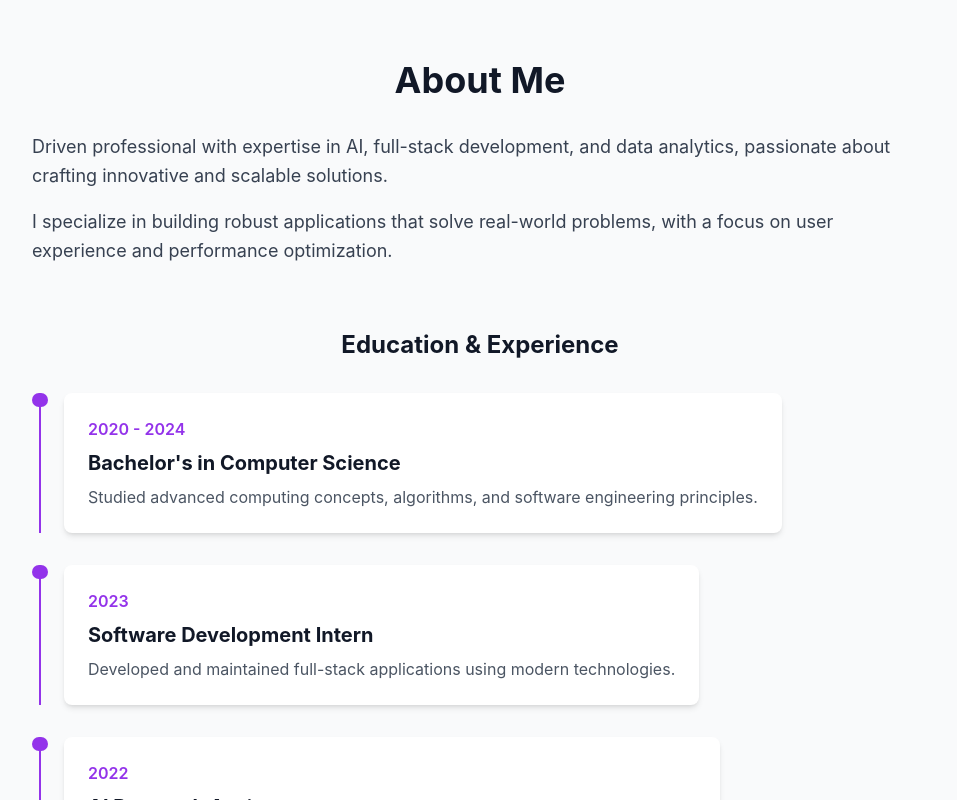
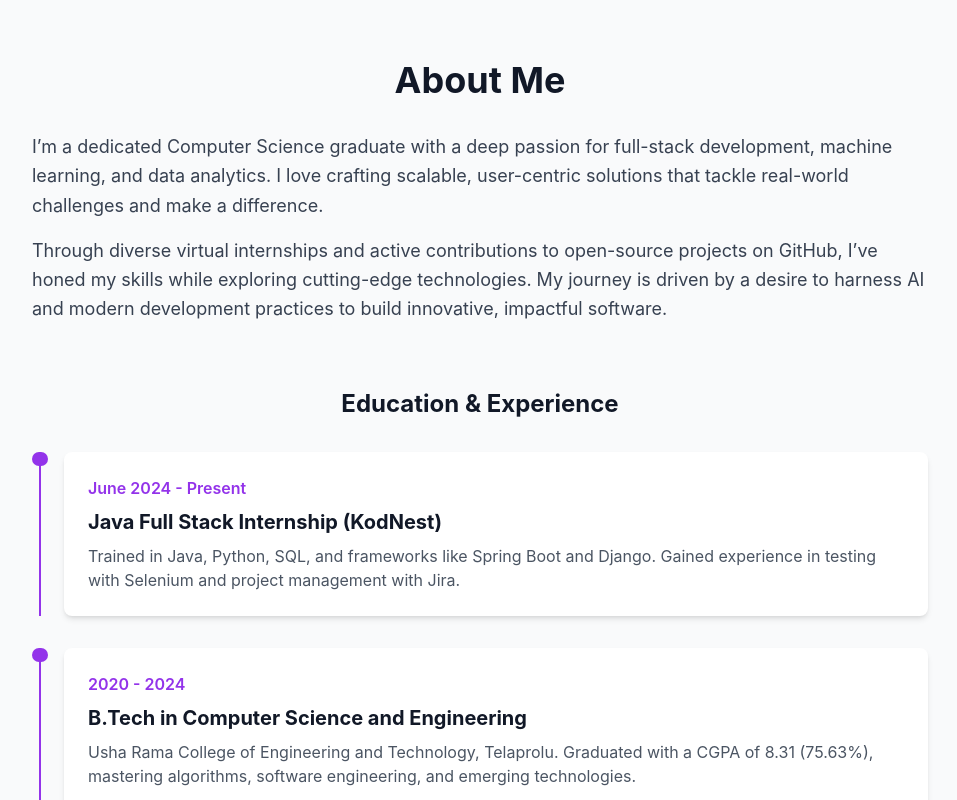
Before and after one commit to Ganeshneelakantam/Ganesh-s-Portfolio, a React (Vite) app: page / in a window 1280 px wide. Shown: the part 820-1620 px from the top of the page, without its empty margins (160-1117 px from the left). Built offline with nearby package versions, Linux system fonts and the light colour scheme.

Commit message:
Update About.tsx

```diff
--- a/src/components/About.tsx
+++ b/src/components/About.tsx
@@ -50,12 +50,14 @@ const About = () => {
 
           <div className="mb-12 text-gray-700 dark:text-gray-300 text-lg leading-relaxed">
             <p className="mb-4">
-              Driven professional with expertise in AI, full-stack development, and data analytics,
-              passionate about crafting innovative and scalable solutions.
+              I’m a dedicated Computer Science graduate with a deep passion for full-stack development,
+              machine learning, and data analytics. I love crafting scalable, user-centric solutions that
+              tackle real-world challenges and make a difference.
             </p>
             <p>
-              I specialize in building robust applications that solve real-world problems,
-              with a focus on user experience and performance optimization.
+              Through diverse virtual internships and active contributions to open-source projects on GitHub,
+              I’ve honed my skills while exploring cutting-edge technologies. My journey is driven by a desire
+              to harness AI and modern development practices to build innovative, impactful software.
             </p>
           </div>
 
@@ -64,19 +66,24 @@ const About = () => {
 
             <div className="mt-8">
               <TimelineItem
-                year="2020 - 2024"
-                title="Bachelor's in Computer Science"
-                description="Studied advanced computing concepts, algorithms, and software engineering principles."
+                year="June 2024 - Present"
+                title="Java Full Stack Internship (KodNest)"
+                description="Trained in Java, Python, SQL, and frameworks like Spring Boot and Django. Gained experience in testing with Selenium and project management with Jira."
               />
               <TimelineItem
-                year="2023"
-                title="Software Development Intern"
-                description="Developed and maintained full-stack applications using modern technologies."
+                year="2020 - 2024"
+                title="B.Tech in Computer Science and Engineering"
+                description="Usha Rama College of Engineering and Technology, Telaprolu. Graduated with a CGPA of 8.31 (75.63%), mastering algorithms, software engineering, and emerging technologies."
               />
               <TimelineItem
-                year="2022"
-                title="AI Research Assistant"
-                description="Conducted research on machine learning algorithms and implemented solutions."
+                year="Nov 2023 - Apr 2024"
+                title="Data Science Virtual Internship (APSCHE & 360DigiTMG)"
+                description="Performed exploratory data analysis, built regression models, and visualized insights using Python and SQL."
+              />
+              <TimelineItem
+                year="Mar 2022 - May 2022"
+                title="AI-ML Virtual Internship (AICTE & AWS Academy)"
+                description="Applied machine learning techniques such as classification and clustering to solve practical problems."
               />
             </div>
           </div>
```
